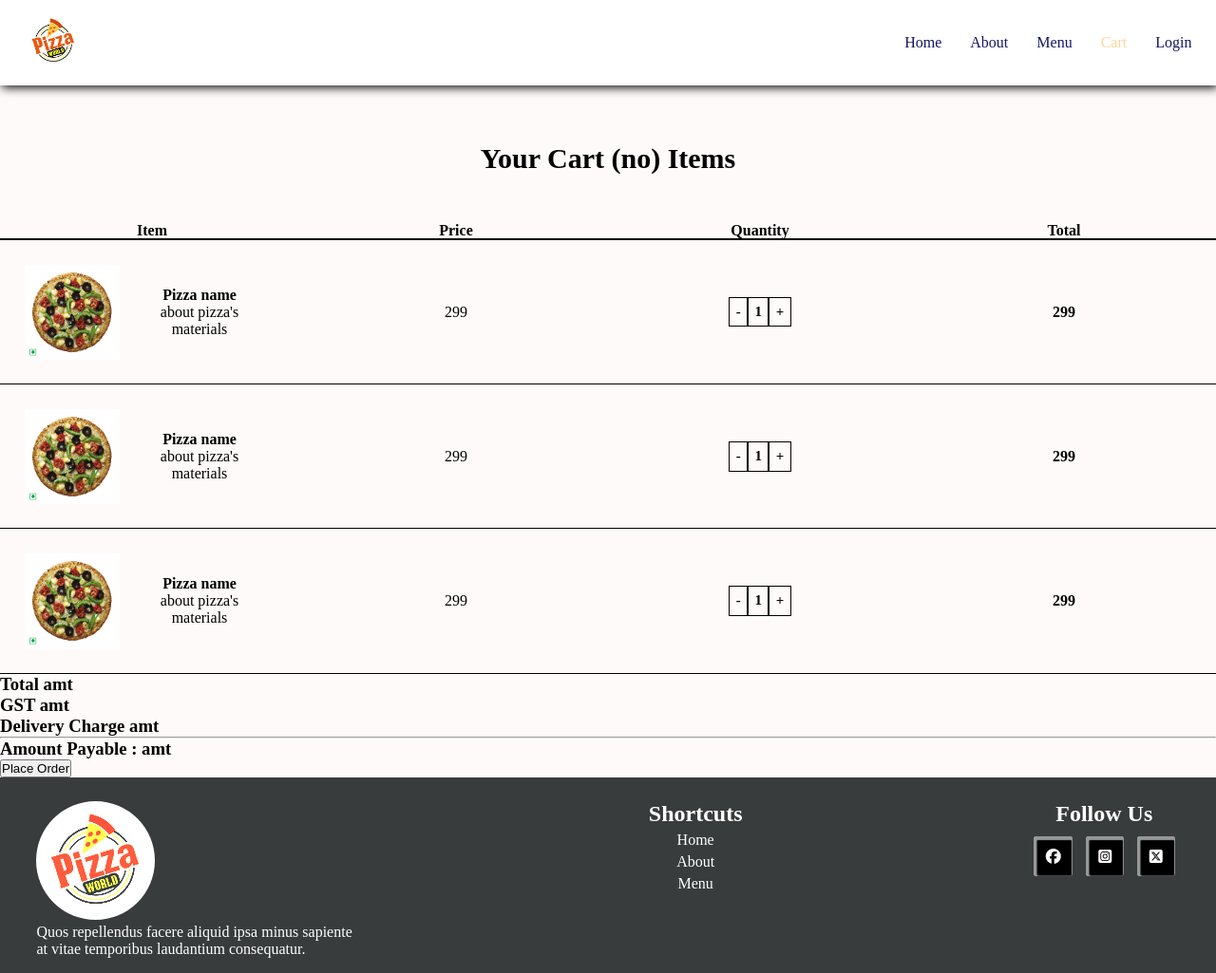
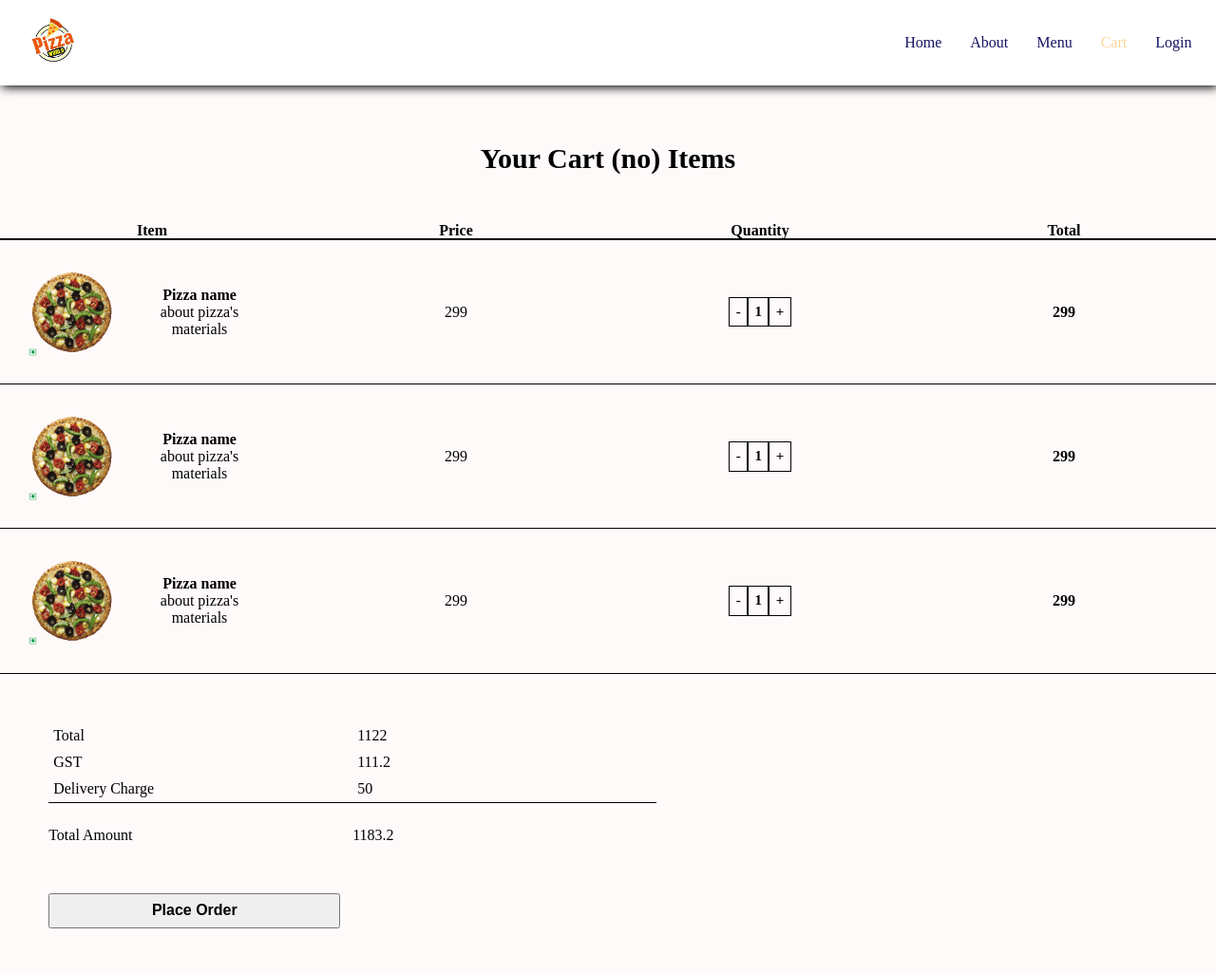
Before and after one commit to Dmnep58/Pizza-Delivery-System, a plain HTML site: page FrontEnd/Cart.html in a window 1280 px wide. Shown: the top 1025 px of the page at 95% size. Drawn offline with Linux system fonts and the light colour scheme.

Commit message:
cart designing

```diff
--- a/FrontEnd/Cart.html
+++ b/FrontEnd/Cart.html
@@ -58,10 +58,10 @@
                         <td> 299</td>
 
                         <td>
-                            <div class="pizza-Quantity">
-                                <p class="subtract_number">-</p>
-                                <p class="qunatity">1</p>
-                                <p class="add_number">+</p>
+                            <div class="pizza-Quantity" id="pizza-Qunatity">
+                                <p id="subtract_number">-</p>
+                                <p id="qunatity">1</p>
+                                <p id="add_number">+</p>
                             </div>
                         </td>
 
@@ -126,13 +126,33 @@
         </div>
 
 
+        <!-- pricing -->
+
         <div class="Pricing">
             <div class="TotalAmtGST">
-                <h3>Total <span>amt</span></h3>
-                <h3>GST <span>amt</span></h3>
-                <h3>Delivery Charge <span>amt</span></h3>
-                <hr>
-                <h3>Amount Payable : <span>amt</span></h3>
+                <table>
+
+                    <tr>
+                        <td>Total</td>
+                            <td>1122</td>
+                    </tr>
+
+                    <tr>
+                        <td>GST</td>
+                            <td>111.2</td>
+                    </tr>
+
+                    <tr>
+                        <td>Delivery Charge</td>
+                            <td>50</td>
+                    </tr>
+
+                    <tr class="AmountToPaid">
+                        <td>Total Amount</td>
+                        <td>1183.2</td>
+                    </tr>
+
+                </table>
             </div>
 
             <div class="OrderNow">
@@ -178,6 +198,6 @@
     </div>
 
     <script src="./js/index.js"></script>
-
+    <script src="./js/Cart.js"></script>
 </body>
 </html>
--- /dev/null
+++ b/FrontEnd/js/Cart.js
@@ -0,0 +1,21 @@
+const QantityDivs = document.querySelectorAll('table.cart-Data .order-Details');
+// console.log(QantityDivs);
+
+QantityDivs.forEach(QunatityDiv => {
+    console.log(QunatityDiv);
+
+    const AddBtn = QunatityDiv.querySelector('.pizza-Qunatity .add_number');
+
+
+// QunatityDiv.querySelector("#add_number").addEventListener("click",function(){
+//     let value = Number(document.querySelector("#qunatity").innerText)
+//     document.getElementById("qunatity").innerText = value + 1;
+// });
+
+// document.querySelector("#subtract_number").addEventListener("click",function(){
+//     let value = Number(document.querySelector("#qunatity").innerText)
+
+//     if(value > 1)
+//     document.getElementById("qunatity").innerText = value - 1;
+// });
+});
--- a/FrontEnd/styles/cart-data.css
+++ b/FrontEnd/styles/cart-data.css
@@ -49,6 +49,11 @@ table .order-Details .about-Pizza{
     width: 100%;
 }
 
+table .order-Details .about-Pizza img{
+mix-blend-mode: multiply;
+}
+
+
 table .order-Details .about-Pizza .pizza-desc{
     padding: 1vw;
 }
@@ -67,3 +72,42 @@ table.cart-Data tbody .pizza-Quantity p{
     padding: 0.5vw;
     border: 1px solid black;
 }
+
+
+
+/* pricing */
+
+.Pricing{
+    width: 50%;
+    display: flex;
+    flex-direction: column;
+    justify-content: flex-end;
+    align-items:flex-end;
+    margin: 3vw;
+}
+
+.Pricing .TotalAmtGST table{
+    text-align: start;
+    table-layout: fixed;
+    margin: 1vw;
+}
+
+.Pricing .TotalAmtGST table  tr td{
+    padding: 5px;
+}
+
+.Pricing .TotalAmtGST table tr.AmountToPaid td{
+    border-top: 1px solid black;
+    padding: 2vw 0 ;
+}
+
+.Pricing .OrderNow{
+    width: 100%;
+    padding: 1vw;
+}
+.Pricing .OrderNow button{
+    width: 50%;
+    padding: 0.6vw;
+    font-size: 1rem;
+    font-weight: 600;
+}
```
